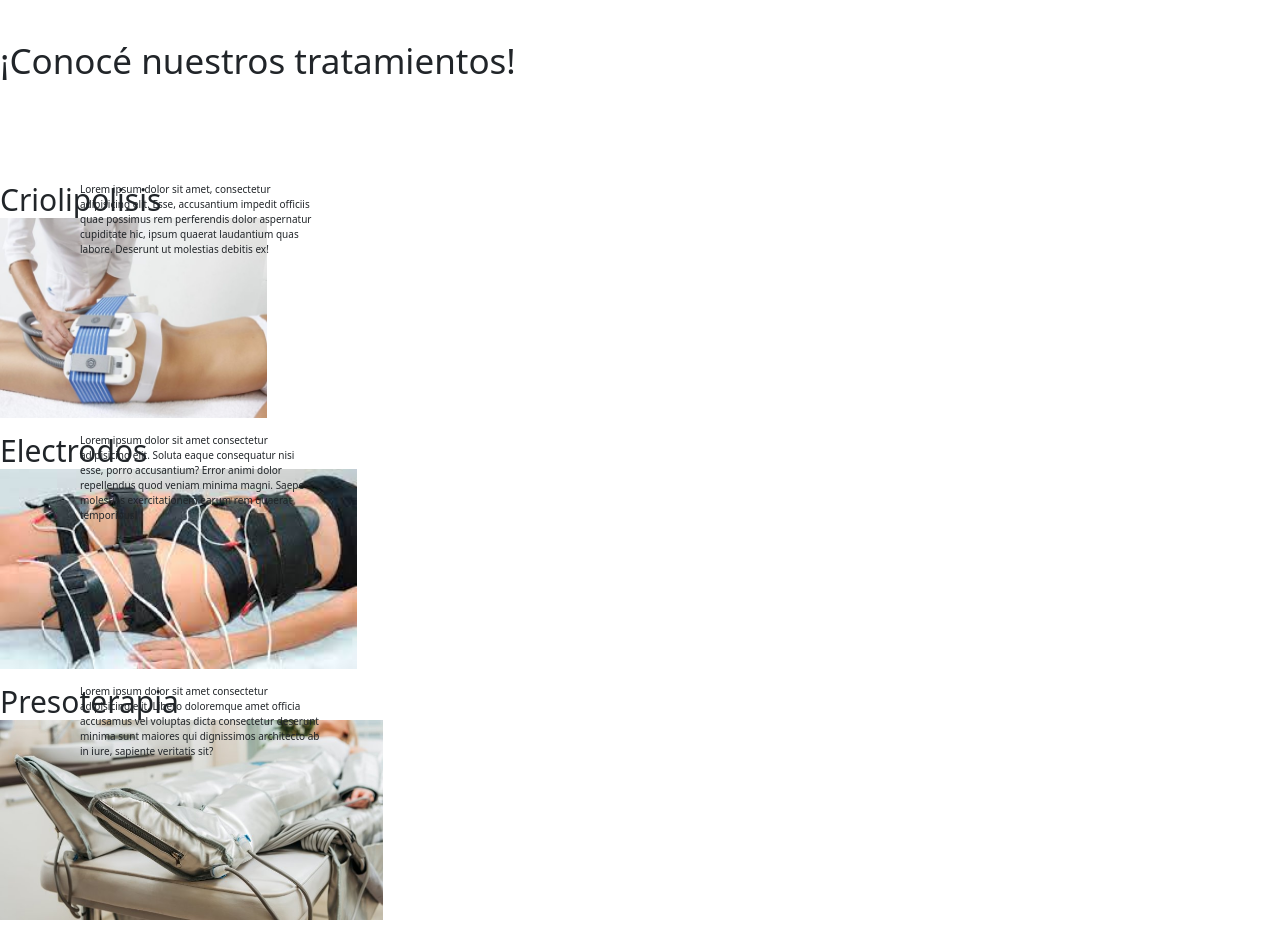
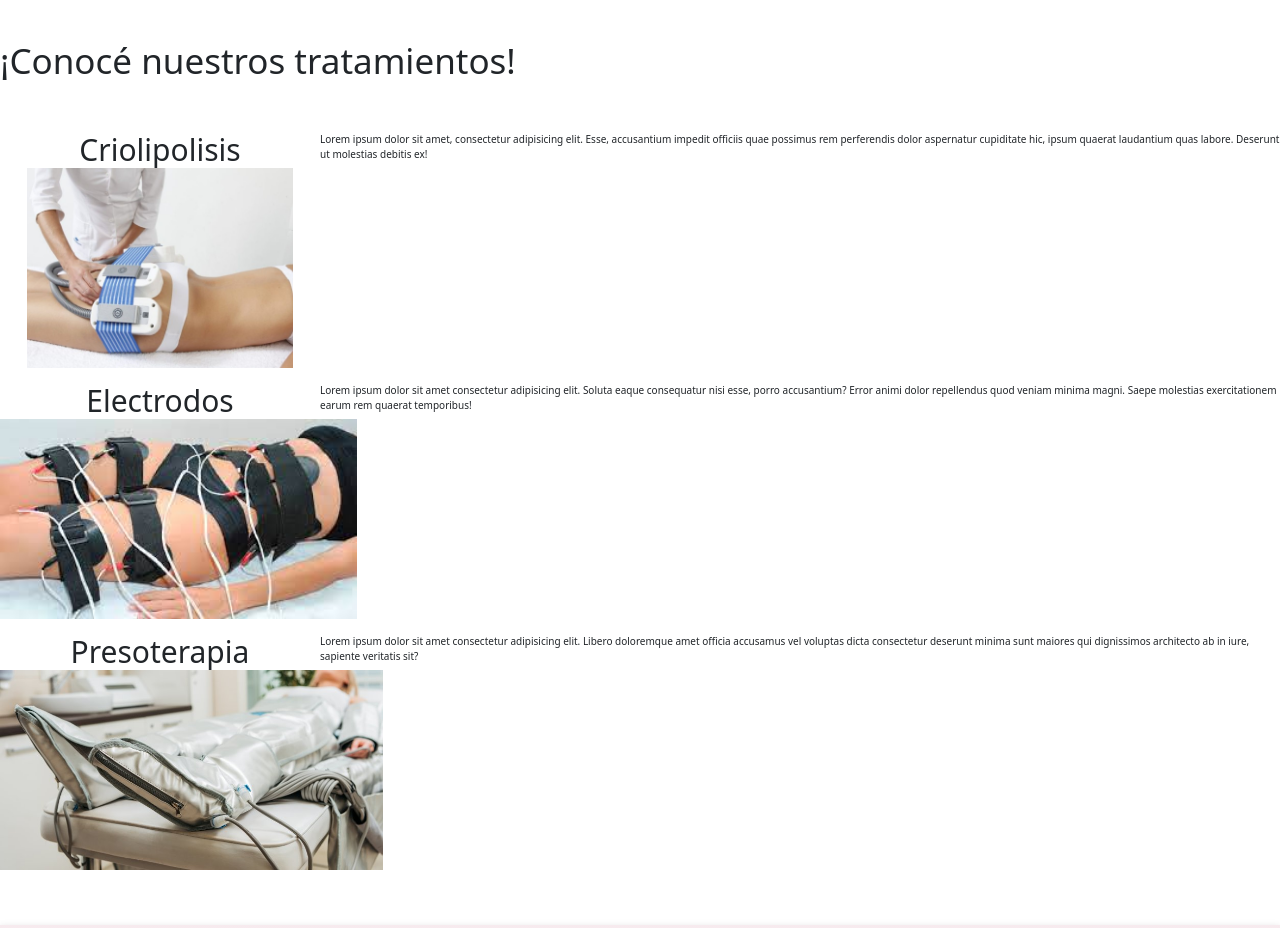
Before and after one commit to CruzFM/CentroDeEstetica-Cruz, a website: page pages/tratamientos.html in a window 1280 px wide. Shown: the part 760-1688 px from the top of the page. Drawn offline with nearby package versions, Linux system fonts and the light colour scheme.

Commit message:
Update tratamientos.html

```diff
--- a/pages/tratamientos.html
+++ b/pages/tratamientos.html
@@ -61,7 +61,6 @@
                 ¡Conocé nuestros tratamientos!
             </h1>
         </div>
-        <div class="gridTratamientos">
         <div class="gridTratamientos">
             <div>
                 <h2>
```
